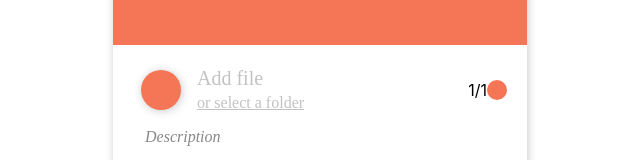
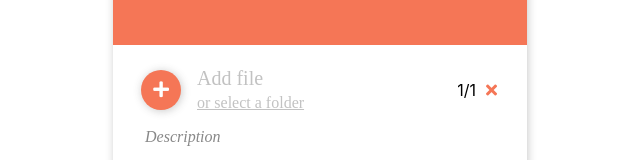
Before and after one commit to yuivae/parsend, a React (Create React App) app: page / in a window 1280 px wide. Shown: the part 175-335 px from the top of the page, without its empty margins (320-960 px from the left). Built offline with nearby package versions, Linux system fonts and the light colour scheme.

Commit message:
gitpages deployed, fontawesome added

```diff
--- a/src/App.css
+++ b/src/App.css
@@ -14,6 +14,14 @@
   color: #888;
   font-style: italic;
   font-family: var(--font);
+}
+.fa-times {
+  color: var(--main-color);
+  /* font-size: small; */
+}
+.fa-plus {
+  color: var(--brand-white);
+  font-size: large;
 }
 h1 {
   font-family: var(--font);
@@ -91,10 +99,11 @@ p {
   margin-right: auto;
 }
 .remove-item {
-  width: 20px;
-  height: 20px;
-  border-radius: 40px;
-  background-color: var(--main-color);
+  /* width: 40px;
+  height: 40px; */
+  /* border-radius: 40px; */
+  /* background-color: var(--main-color); */
+  margin: 10px;
   cursor: pointer;
 }
 .description {
--- a/src/App.js
+++ b/src/App.js
@@ -1,8 +1,15 @@
-import React from "react";
+import React, { useEffect } from "react";
 import Mobile from "./Components/Mobile";
 import "./App.css";
 
 function App() {
+  //add fontawesome cdn
+  useEffect(() => {
+    const style = document.createElement("link");
+    style.rel = `stylesheet`;
+    style.href = `https://cdnjs.cloudflare.com/ajax/libs/font-awesome/5.14.0/css/all.min.css`;
+    document.head.append(style);
+  }, []);
   return (
     <div id="root">
       <Mobile />
--- a/src/Components/EnterItem.js
+++ b/src/Components/EnterItem.js
@@ -5,7 +5,9 @@ function EnterItem({ itemNo, totalCount, handleRemove }) {
     <div className="item-content">
       <div className="item-container">
         <div className="add-section">
-          <button className="add-button"></button>
+          <button className="add-button">
+            <i class="fas fa-plus"></i>
+          </button>
           <div className="add-text">
             <h2>Add file</h2>
             <p style={{ cursor: "pointer" }}>or select a folder</p>
@@ -13,7 +15,9 @@ function EnterItem({ itemNo, totalCount, handleRemove }) {
           <div className="item-counter">
             {itemNo}/{totalCount}
           </div>
-          <div className="remove-item" onClick={handleRemove}></div>
+          <div className="remove-item" onClick={handleRemove}>
+            <i class="fas fa-times"></i>
+          </div>
         </div>
         <div
           className="description"
--- a/src/Components/Mobile.js
+++ b/src/Components/Mobile.js
@@ -1,16 +1,22 @@
-import React, { useState } from "react";
+import React, { useState, useEffect, useRef } from "react";
 import EnterItem from "./EnterItem";
 
 function Mobile() {
   //setting a dynamic case state
   const [caseID, setCaseID] = useState("#1924");
-  const [itemCount, setItemCount] = useState(1);
   const [itemList, setItemList] = useState([0]);
+  const itemRef = useRef();
   function addField() {
+    //creates an array with item numbers. Problem: first click returns the same initial array
     setItemList([...itemList, itemList.length]);
     console.log(itemList);
   }
-  function removeHandler() {}
+  function removeHandler() {
+    //removes the selected component. Problem: can not identify the selected component
+    setItemList(itemList.splice(itemList[itemRef], 1, 0));
+    console.log(itemList);
+  }
+
   return (
     <div id="mobile">
       <div id="header">
@@ -21,6 +27,7 @@ function Mobile() {
       <div id="middle">
         {itemList.map((item, index) => (
           <EnterItem
+            ref={itemRef}
             key={index}
             itemNo={index + 1}
             totalCount={itemList.length}
```
Also changed, not shown: package.json (+9 -2 lines), 1 other file (tests, documents, lock files or other folders).
